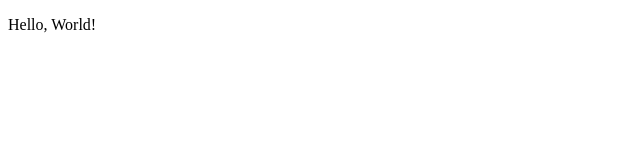
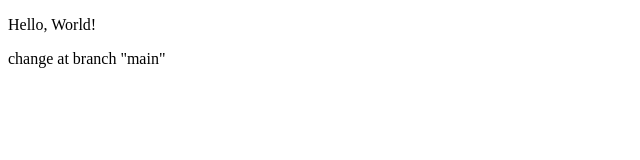
Before and after one commit to kinshukBiswas/LocalRepo, a plain HTML site: page index.html in a window 1280 px wide. Shown: the whole page, without its empty margins (0-640 px from the left). Drawn offline with Linux system fonts and the light colour scheme.

Commit message:
change at main branch

```diff
--- a/index.html
+++ b/index.html
@@ -7,5 +7,6 @@
   </head>
   <body>
     <p>Hello, World!</p>
+    <p>change at branch "main"</p>
   </body>
 </html>
```
